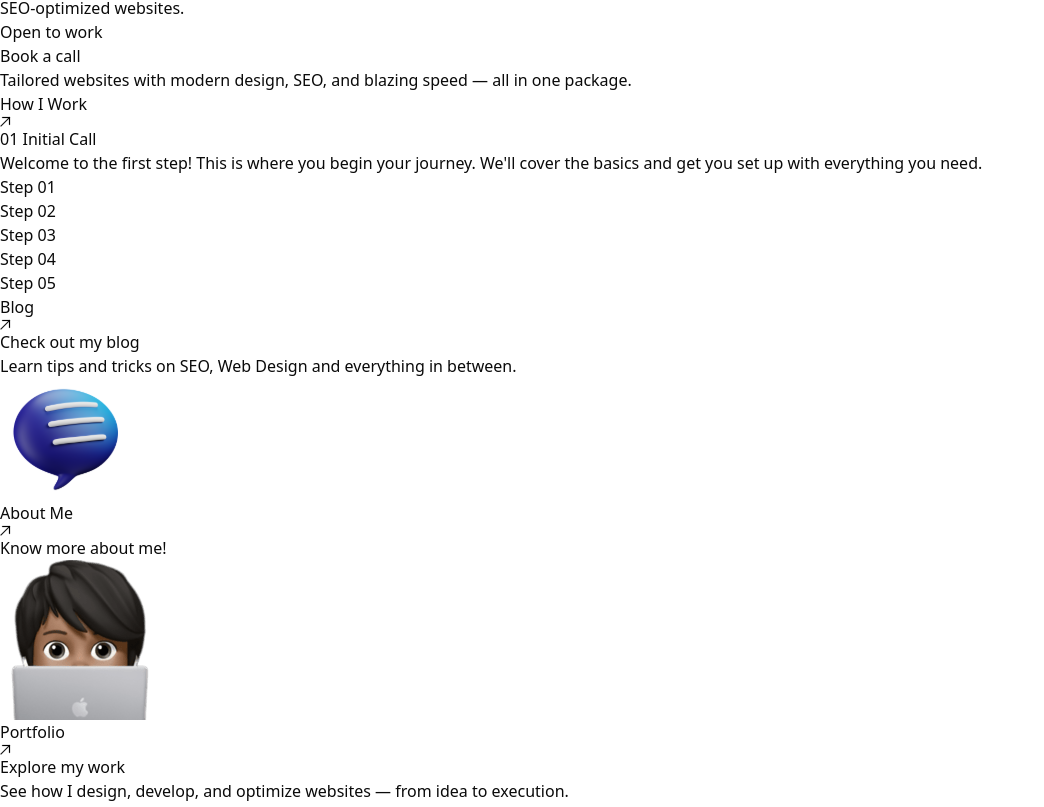
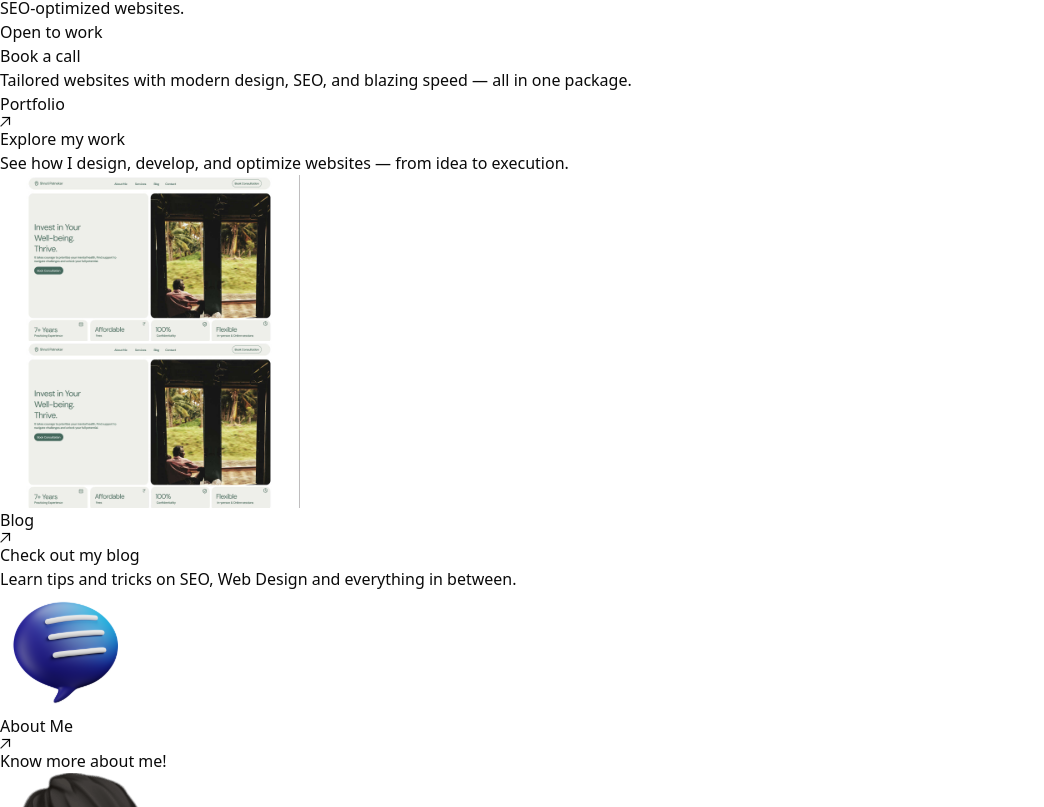
Before and after one commit to saicharanruka/portfolio, a Next.js app: page / in a window 1280 px wide. Shown: the part 373-1180 px from the top of the page, without its empty margins (0-1044 px from the left). Built offline with nearby package versions, Linux system fonts and the light colour scheme.

Commit message:
finished home page

```diff
--- a/src/components/card/HowItWorkCard.tsx
+++ b/src/components/card/HowItWorkCard.tsx
@@ -14,29 +14,29 @@ import CardHeader from "./CardHeader";
 // Define the content for each step
 const steps = [
 	{
-		title: "01 Initial Call",
+		title: "✅ Step 01: Design & Revisions in Figma",
 		content:
-			"Welcome to the first step! This is where you begin your journey. We'll cover the basics and get you set up with everything you need.",
+			"We start with visual clarity. I’ll design your website in Figma so you can see exactly what you’ll get. You’ll also get a few revision rounds to make sure it feels just right.",
 	},
 	{
-		title: "02 UI Design & Mockup",
+		title: "⚙️Step 02: Structure in React & Tailwind",
 		content:
-			"In this step, we'll dive deeper into the core concepts. Building a strong foundation is essential for mastering any skill.",
+			"Once the design is locked, I build a fast, responsive frontend using React and Tailwind CSS — so it looks great on every device and loads in a flash.",
 	},
 	{
-		title: "03 Web Design & Development",
+		title: "🌀Step 03: Animations & Functionality",
 		content:
-			"Now that you understand the basics, let's explore some advanced techniques. These will help you take your skills to the next level.",
+			"This is where your site comes alive. Smooth animations, CMS for easy updates, and any third-party tools (like booking forms, email integrations, etc.) get wired in here.",
 	},
 	{
-		title: "04 Animations & Finishing Touches",
+		title: "🔍 Step 04: SEO Optimization",
 		content:
-			"It's time to put your knowledge into practice. In this step, we'll work through real-world examples and scenarios.",
+			"I optimize every page to rank well on search engines — clean metadata, structured content, blazing speed, and best practices to bring in organic traffic.",
 	},
 	{
-		title: "05 SEO & Hosting",
+		title: "🌐 Step 05: Hosting & Deployment",
 		content:
-			"Congratulations on making it to the final step! Let's review what you've learned and discuss where to go from here.",
+			"Your finished site gets deployed to a secure, fast server — with backups, analytics, and performance monitoring. Everything works, everywhere, all the time.",
 	},
 ];
 
--- a/src/sections/CardsSection.tsx
+++ b/src/sections/CardsSection.tsx
@@ -6,6 +6,8 @@ import { HowItWorksCard } from "@/components/card/HowItWorkCard";
 
 import BlogIcon from "@/assets/home/blog-icon.svg";
 import Memeoji from "@/assets/home/memeoji.png";
+import portfolio1 from "@/assets/portfolio-example-1.jpg";
+
 import Image from "next/image";
 
 const CardsSection = () => {
@@ -13,11 +15,38 @@ const CardsSection = () => {
 		<section className="pb-12 md:pb-0 pt-6">
 			<div className="flex flex-col gap-y-4">
 				<div className="grid grid-cols-1 gap-4 md:grid-cols-6">
-					<HowItWorksCard />
+					<Card className="h-[200px] col-span-1 md:col-span-4 ">
+						<CardHeader heading="Portfolio" href="/portfolio" />
+						<div className="flex justify-between">
+							<div>
+								<h4 className="text-md font-semibold pt-1">Explore my work</h4>
+								<p className="text-black/50 text-xs font-medium">
+									See how I design, develop, and optimize websites — from idea
+									to execution.
+								</p>
+							</div>
+							<div className="p-3">
+								<div className="">
+									<Image
+										src={portfolio1}
+										width={300}
+										alt="Portfolio 1"
+										className="rounded-lg border-2 border-white relative z-0"
+									/>
+									<Image
+										src={portfolio1}
+										width={300}
+										alt="Portfolio 1"
+										className="rounded-lg border-2 border-white absolute -z-10 "
+									/>
+								</div>
+							</div>
+						</div>
+					</Card>
 					<Card className="h-[200px] col-span-1 md:col-span-2 ">
 						<CardHeader heading="Blog" href="/blog" />
 						<h4 className="text-md font-semibold pt-1">Check out my blog</h4>
-						<p className="text-xs text-black/50 z-0">
+						<p className="text-xs font-medium text-black/50 z-0">
 							Learn tips and tricks on SEO, Web Design and everything in
 							between.
 						</p>
@@ -29,26 +58,14 @@ const CardsSection = () => {
 				<div className="grid grid-cols-1 gap-4 col-span-1 md:grid-cols-6">
 					<Card className="h-[200px] col-span-1 md:col-span-2 ">
 						<CardHeader heading="About Me" href="/about" />
-						<p className="text-xs text-black/50 z-0 capitalize pt-2">
+						<p className="text-xs text-black/50 z-0 capitalize font-medium pt-1">
 							Know more about me!
 						</p>
 						<div className="mx-auto -mt-1 w-36">
 							<Image src={Memeoji} alt="Memeoji" />
 						</div>
 					</Card>
-					<Card className="h-[200px] col-span-1 md:col-span-4 ">
-						<CardHeader heading="Portfolio" href="/portfolio" />
-						<div className="flex justify-between">
-							<div>
-								<h4 className="text-md font-semibold pt-1">Explore my work</h4>
-								<p className="text-black/50 text-xs font-medium">
-									See how I design, develop, and optimize websites — from idea
-									to execution.
-								</p>
-							</div>
-							<div></div>
-						</div>
-					</Card>
+					<HowItWorksCard />
 				</div>
 			</div>
 		</section>
--- a/src/sections/Hero.tsx
+++ b/src/sections/Hero.tsx
@@ -1,3 +1,5 @@
+"use server";
+
 import Image from "next/image";
 import React from "react";
 
```
Also changed, not shown: src/assets/portfolio-example-1.jpg (added).
